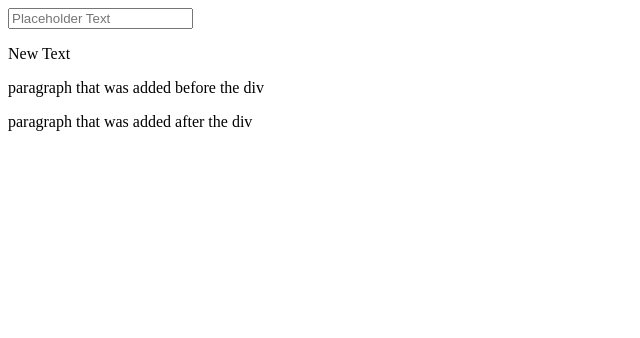
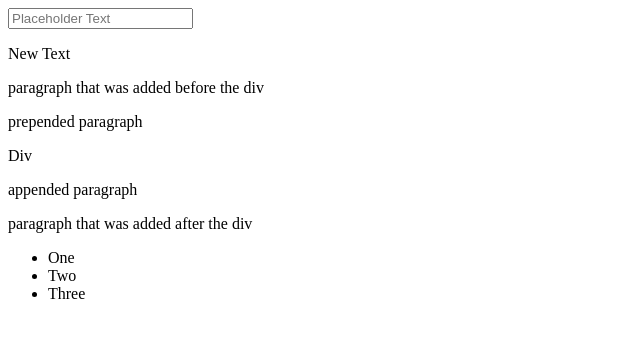
Before and after one commit to xeemv/FE-wk5, a website: page html/index.html in a window 1280 px wide. Shown: the whole page, without its empty margins (0-640 px from the left). Drawn offline with nearby package versions, Linux system fonts and the light colour scheme.

Commit message:
practice

```diff
--- a/js/app.js
+++ b/js/app.js
@@ -23,9 +23,11 @@ let div = $('.my-class');
 let ul = $('ul');
 // grabs the ul element
 
+
 console.log(p);
 console.log(div);
 console.log(ul);
+
 
 /* ways that jquery interacts w/ the elements:
  * Jquery doesnt return an element the same way using document.getElementById
@@ -118,11 +120,11 @@ div.after('<p>paragraph that was added after the div</p>');
  * empty method = removes all the children of the selected element from the dom
  */
 
-div.empty();
-// the div still exist
-// but it emptied the <p> inside of the div
-ul.remove();
-// remove the unordered list element altogether
+// div.empty();
+// // the div still exist
+// // but it emptied the <p> inside of the div
+// ul.remove();
+// // remove the unordered list element altogether
 
 
 
@@ -134,7 +136,7 @@ ul.remove();
  * show = Display the matched elements.
  */
 
-$('input').hide();
-// this will hide the input element
-setTimeout(() => $('input').show(), 2000);
-// this will set the timer to display(make appear) the input element after 2000 milliseconds
+// $('input').hide();
+// // this will hide the input element
+// setTimeout(() => $('input').show(), 2000);
+// // this will set the timer to display(make appear) the input element after 2000 milliseconds
```
Also changed, not shown: html/index.html (+0 -2 lines).
